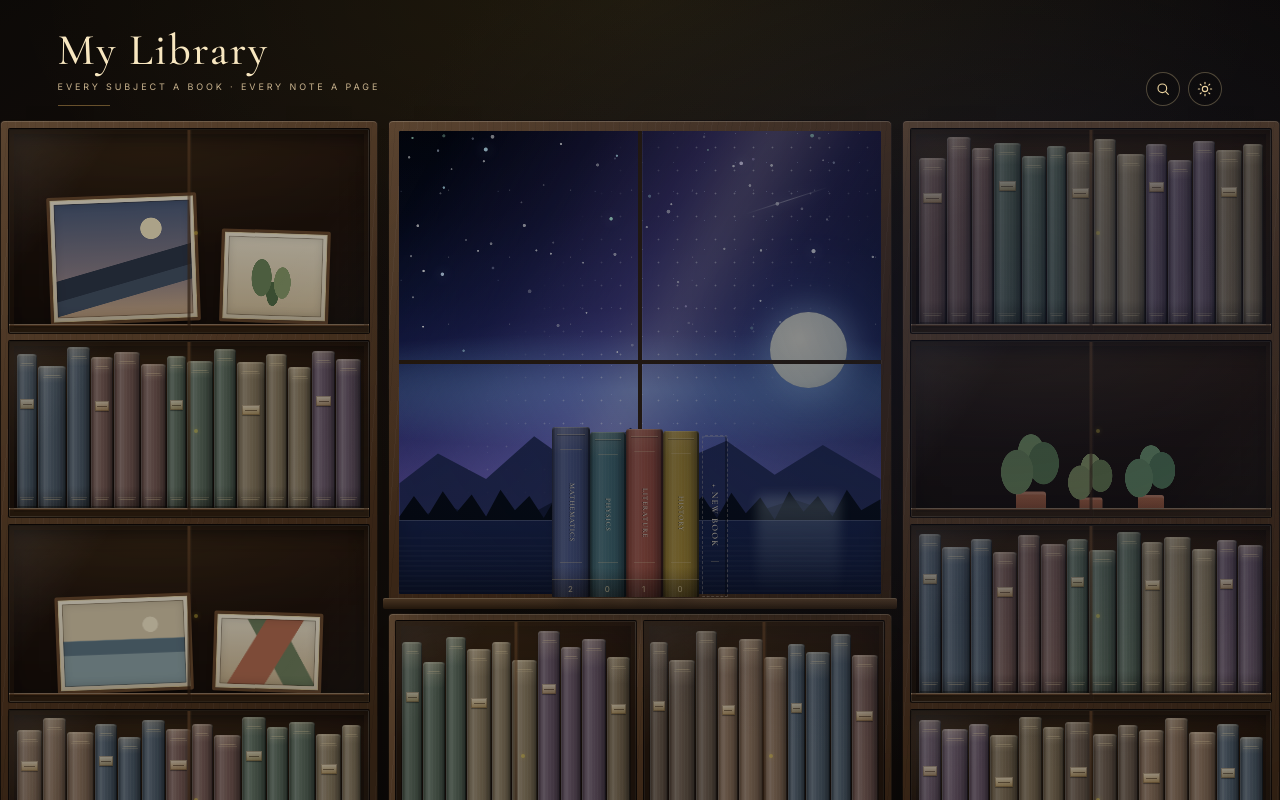
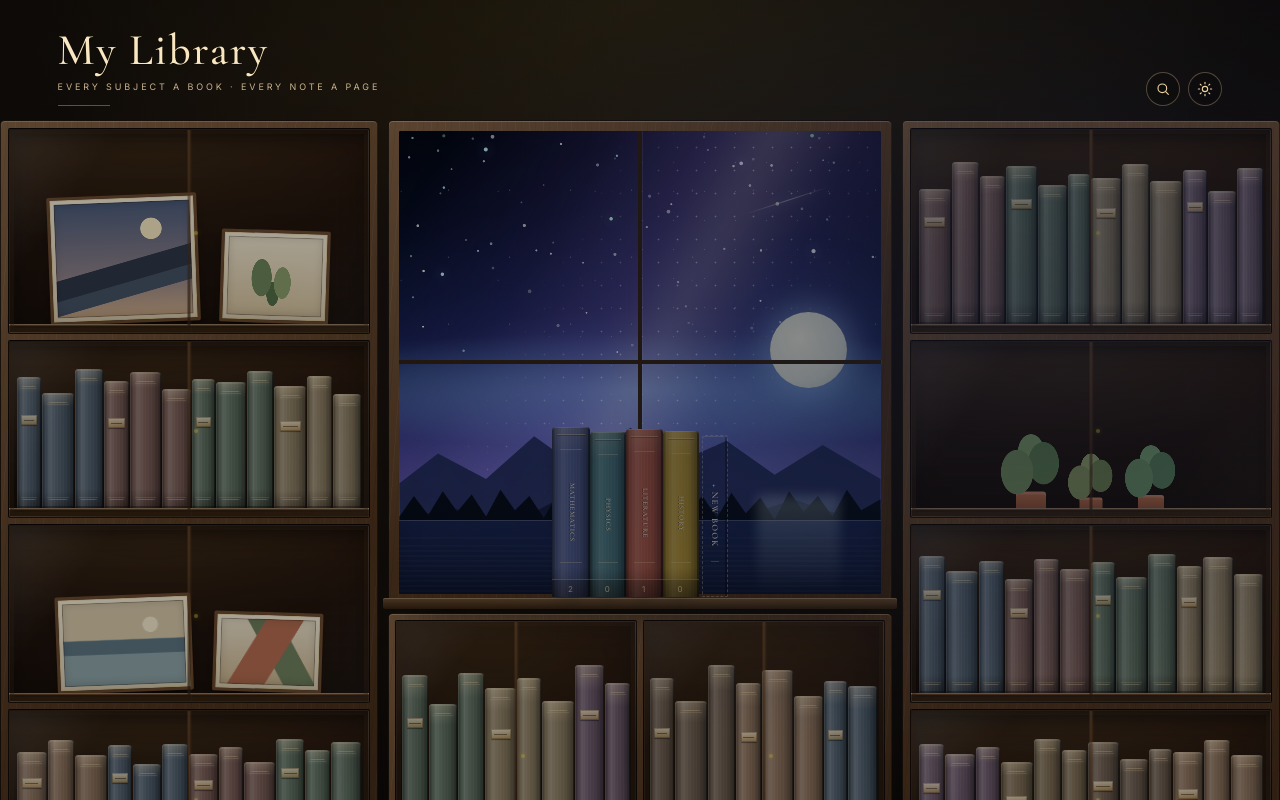
Before and after one commit to olcanaskar/my-library, a Next.js app: page / in a window 1280 px wide. Built offline with nearby package versions, Linux system fonts and the light colour scheme; a web font is replaced by a local one.

Commit message:
style: thicken and shorten the decorative books

```diff
--- a/app/globals.css
+++ b/app/globals.css
@@ -873,8 +873,8 @@ html[data-theme="dark"] .window-sill {
   position: relative;
   flex-grow: 1;
   flex-shrink: 1;
-  min-width: 10px;
-  max-width: 28px;
+  min-width: 13px;
+  max-width: 34px;
   border-radius: 3px 3px 1px 1px;
   background-image:
     linear-gradient(
--- a/components/library/LibraryView.tsx
+++ b/components/library/LibraryView.tsx
@@ -194,11 +194,11 @@ export function LibraryView({
 
           <div className="window-cabinet">
             <div className="window-shelf">
-              <DecorativeShelf seed={12} count={10} />
+              <DecorativeShelf seed={12} count={8} />
               <span aria-hidden="true" className="glass-pane" />
             </div>
             <div className="window-shelf">
-              <DecorativeShelf seed={16} count={10} />
+              <DecorativeShelf seed={16} count={8} />
               <span aria-hidden="true" className="glass-pane" />
             </div>
           </div>
@@ -243,13 +243,13 @@ const DUMMY_COLORS = [
 // Background stock: cloth spines with raised brass bands and a few title
 // labels. The books flex to fill the shelf, so they keep real thickness at
 // every window size instead of stretching into thin slivers.
-const DUMMY_WIDTHS = [17, 20, 15, 22, 18, 16, 21, 19, 14, 20, 17, 22, 16, 18];
-const DUMMY_HEIGHTS = [94, 89, 92, 85, 96, 90, 93, 86, 91, 88, 95, 87, 92, 84];
+const DUMMY_WIDTHS = [19, 23, 17, 25, 21, 18, 24, 22, 16, 23, 20, 25, 18, 21];
+const DUMMY_HEIGHTS = [80, 74, 78, 69, 83, 76, 81, 71, 77, 75, 82, 73, 79, 68];
 
 /** A quiet row of books on a shelf that is not part of the library. */
 function DecorativeShelf({
   seed,
-  count = 14,
+  count = 12,
 }: {
   seed: number;
   count?: number;
```
